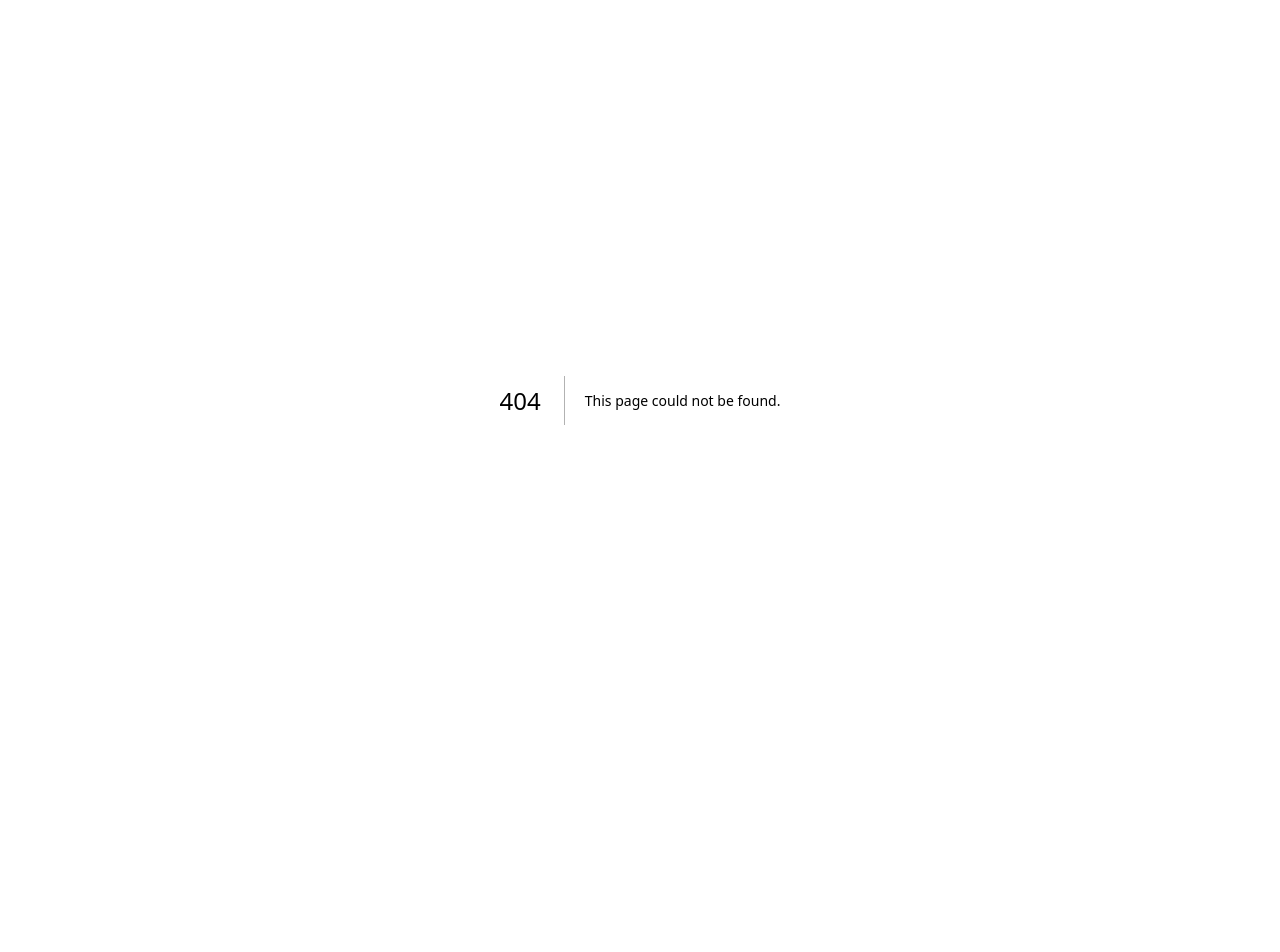
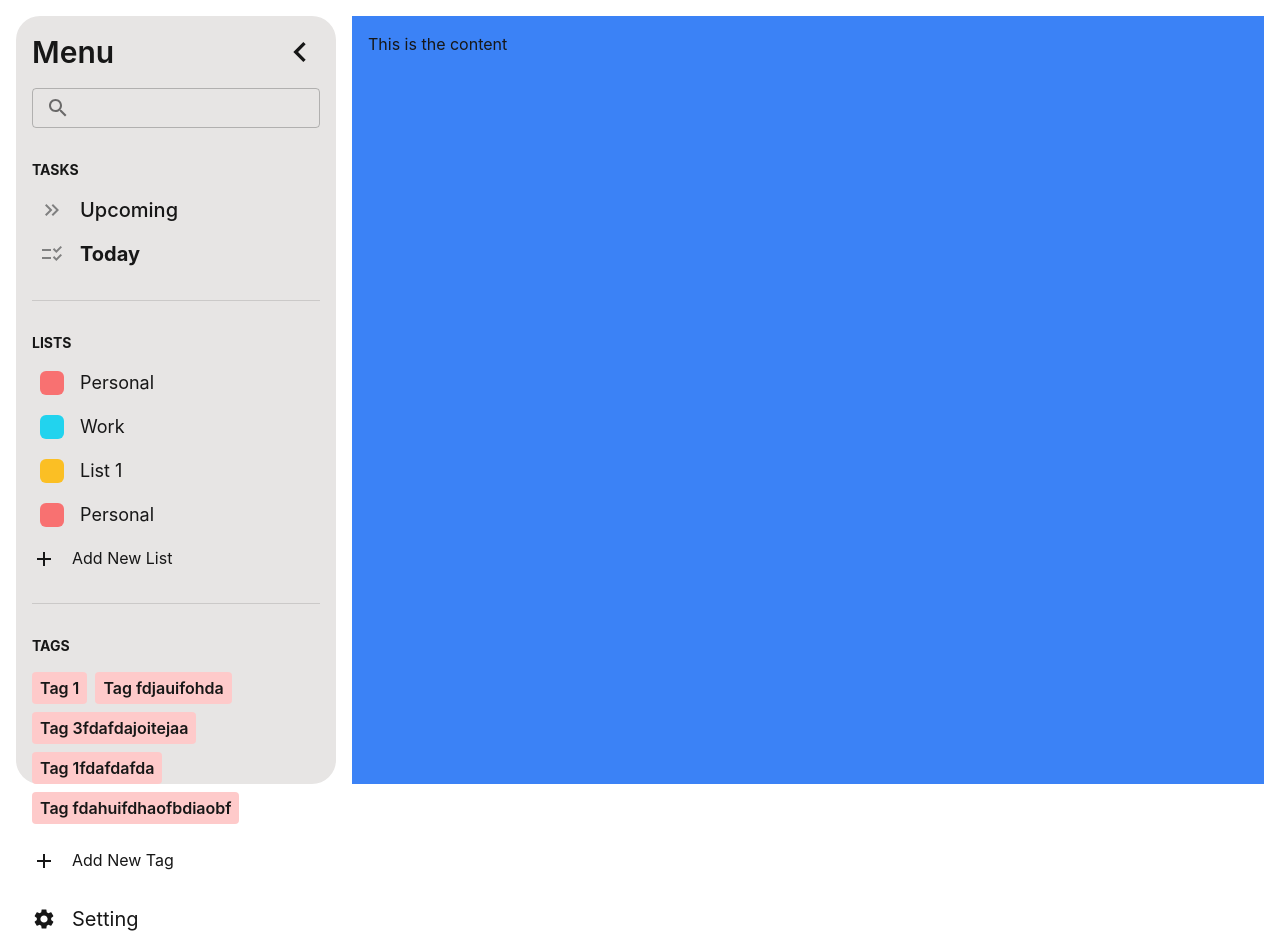
Before and after one commit to midnightplayer1412/task-tracker-app, a Next.js app: page /dashboard in a window 1280 px wide. Before the commit this address had no page. Shown: the top 952 px of the page. Before the commit the page ends 800 px from the top, so only its background shows below. Built offline with nearby package versions, Linux system fonts and the light colour scheme.

Commit message:
Created Navigation UI

```diff
--- /dev/null
+++ b/src/app/dashboard/page.js
@@ -0,0 +1,193 @@
+"use client"
+import { Divider, InputAdornment, MenuItem, Select, TextField } from '@mui/material';
+import { useState } from 'react';
+import { Add, Search, Menu, KeyboardDoubleArrowRight, ChevronLeft, ChecklistRtl, Settings, ExitToApp } from '@mui/icons-material';
+
+const NavigationBar = () => {
+
+  const [navOpen, setNavOpen] = useState(true)
+  const [taskSelected, setTaskSelected] = useState('today')
+  const [listSelected, setListSelected] = useState(null)
+
+  return(
+    <>
+    <div className={`navigation-bar ${navOpen ? 'w-80 bg-stone-200' : 'w-20'} h-full flex flex-col p-4 rounded-3xl gap-8 tansition-all duration-300 flex justify-between`}>
+      <div className="navigation-bar-top flex flex-col gap-8">
+        {/* Menu Section */}
+        <div className={`menu-section flex flex-col gap-4`}>
+          <div className={`menu-section-topbar flex items-center ${navOpen ? 'justify-between' : 'justify-center'}`}>
+          {navOpen && (
+            <div className="menu-title font-semibold text-3xl">Menu</div>
+          )}
+            <button className="navigation-icon" onClick={() => setNavOpen(!navOpen)}>
+              {navOpen ? <ChevronLeft sx={{fontSize:'2.5rem'}}/> : <Menu sx={{fontSize:'2.5rem'}}/>}
+            </button>
+          </div>
+          {navOpen && (
+          <div className="searchbar">
+            <TextField
+              variant="outlined"
+              fullWidth
+              size='small'
+              slotProps={{
+                input: {
+                  startAdornment: (
+                    <InputAdornment position="start">
+                      <Search/>
+                    </InputAdornment>
+                  ),
+                },
+              }}
+            />
+          </div>
+          )}
+        </div>
+        {navOpen && (
+          <>
+          <div className="task-section flex flex-col gap-4">
+            <div className="task-section-title uppercase text-sm font-bold">
+              Tasks
+            </div>
+            <div className="task-section-tasks flex flex-col gap-4 text-xl px-2">
+              <button className={`task-section-label flex items-center gap-4 ${taskSelected === 'upcoming' ? 'font-bold' : 'font-medium'}`} onClick={() => {setTaskSelected('upcoming'), setListSelected(null)}}><KeyboardDoubleArrowRight sx={{color:'grey'}}/>Upcoming</button>
+              <button className={`task-section-label flex items-center gap-4 ${taskSelected === 'today' ? 'font-bold' : 'font-medium'}`} onClick={() => {setTaskSelected('today'), setListSelected(null)}}><ChecklistRtl sx={{color:'grey'}}/>Today</button>
+            </div>
+          </div>
+          <Divider/>
+          {/* Lists Section */}
+          <div className="list-section flex flex-col gap-4">
+            <div className="list-section-title uppercase text-sm font-bold">
+              Lists
+            </div>
+            <div className="list-section-content flex flex-col gap-4">
+              <div className="list-section-lists flex flex-col gap-4 text-lg px-2 max-h-40 overflow-y-auto">
+                <button className="lists-content flex items-center gap-4">
+                  <div className="lists-content-color rounded-md w-6 h-6 bg-red-400"></div>
+                  <div className="lists-content-title">Personal</div>
+                </button>
+                <button className="lists-content flex items-center gap-4 ">
+                  <div className="lists-content-color rounded-md w-6 h-6 bg-cyan-400"></div>
+                  <div className="lists-content-title">Work</div>
+                </button>
+                <button className="lists-content flex items-center gap-4">
+                  <div className="lists-content-color rounded-md w-6 h-6 bg-amber-400"></div>
+                  <div className="lists-content-title">List 1</div>
+                </button>
+                <button className="lists-content flex items-center gap-4">
+                  <div className="lists-content-color rounded-md w-6 h-6 bg-red-400"></div>
+                  <div className="lists-content-title">Personal</div>
+                </button>
+                <button className="lists-content flex items-center gap-4 ">
+                  <div className="lists-content-color rounded-md w-6 h-6 bg-cyan-400"></div>
+                  <div className="lists-content-title">Work</div>
+                </button>
+                <button className="lists-content flex items-center gap-4">
+                  <div className="lists-content-color rounded-md w-6 h-6 bg-amber-400"></div>
+                  <div className="lists-content-title">List 1</div>
+                </button>
+              </div>
+              <button className="lists-content flex items-center gap-4">
+                <div className="lists-content-icon"><Add/></div>
+                <div className="list-content-title">Add New List</div>
+              </button>
+            </div>
+          </div>
+          <Divider/>
+          {/* Tags Section */}
+          <div className="tag-section flex flex-col gap-4">
+            <div className="tag-section-title uppercase text-sm font-bold">
+              Tags
+            </div>
+            <div className="tag-section-content flex flex-col gap-4">
+              <div className="tag-section-tags flex flex-auto gap-2 text-md font-semibold max-h-40 flex-wrap overflow-auto">
+                <div className="tags-title px-2 py-1 rounded bg-red-200">Tag 1</div>
+                <div className="tags-title px-2 py-1 rounded bg-red-200">Tag fdjauifohda</div>
+                <div className="tags-title px-2 py-1 rounded bg-red-200">Tag 3fdafdajoitejaa</div>
+                <div className="tags-title px-2 py-1 rounded bg-red-200">Tag 1fdafdafda</div>
+                <div className="tags-title px-2 py-1 rounded bg-red-200">Tag fdahuifdhaofbdiaobf</div>
+                <div className="tags-title px-2 py-1 rounded bg-red-200">Tag 3fdafdafda</div>
+              </div>
+              <button className="tag-section-add flex items-center gap-4">
+                <div className="lists-content-icon"><Add/></div>
+                <div className="list-content-title">Add New Tag</div>
+              </button>
+            </div>
+          </div>
+          </>
+        )}
+      </div>
+      {navOpen && (
+      <div className="navigation-bar-bottom">
+        {/* Setting Section */}
+        <div className="setting-section flex flex-col gap-4 text-xl">
+          <button className="setting-section-setting flex gap-4 items-center">
+            <Settings/>
+            <div className="setting-label">Setting</div>
+          </button>
+          <button className="setting-section-signout flex gap-4 items-center">
+            <ExitToApp/>
+            <div className="signout-label">Sign Out</div>
+          </button>
+        </div>
+      </div>
+      )}
+    </div>
+    </>
+  )
+}
+
+const Content = () => {
+  return(
+    <>
+    <div className="dashboard-content flex-1 bg-blue-500 p-4">This is the content</div>
+    </>
+  )
+}
+
+const TaskDetails = ({detaislOpen}) => {
+  return(
+    <>
+
+    </>
+  )
+}
+
+export default function Dashboard () {
+
+  const [isDetailsOpen, setDetailsOpen] = useState(false)
+
+  return(
+    <>
+    <div className="main-dashboard w-full h-full flex justify-center items-center p-4">
+      <div className="dashboard-content w-full h-full flex gap-4">
+        <NavigationBar/>
+        <Content/>
+        <TaskDetails/>
+        {/* <div className="navbar w-1/6 bg-red-200"></div> */}
+        {/* <div className="task-list w-3/6 bg-red-200">
+          <button>Open This Task</button>
+        </div> */}
+        {/* <div className="task-detail w-2/6 bg-red-200">
+          <div className="task-details-title">My Task</div>
+          <div className="task-details-description">Enter your description</div>
+          <div className="task-details-list-category">
+            <Select
+              labelId='list-category-label'
+              id='list-category'
+              label='List'
+            >
+              <MenuItem>Personal</MenuItem>
+              <MenuItem>Work</MenuItem>
+              <MenuItem>Urgent</MenuItem>
+            </Select>
+          </div>
+          <div className="task-details-due-date">Tomorrow</div>
+          <div className="task-details-tags">Tag 1</div>
+          <div className="btn-delete-task">Delete Task</div>
+          <div className="btn-save-change">Save Changes</div>
+        </div> */}
+      </div>
+    </div>
+    </>
+  );
+}
```
